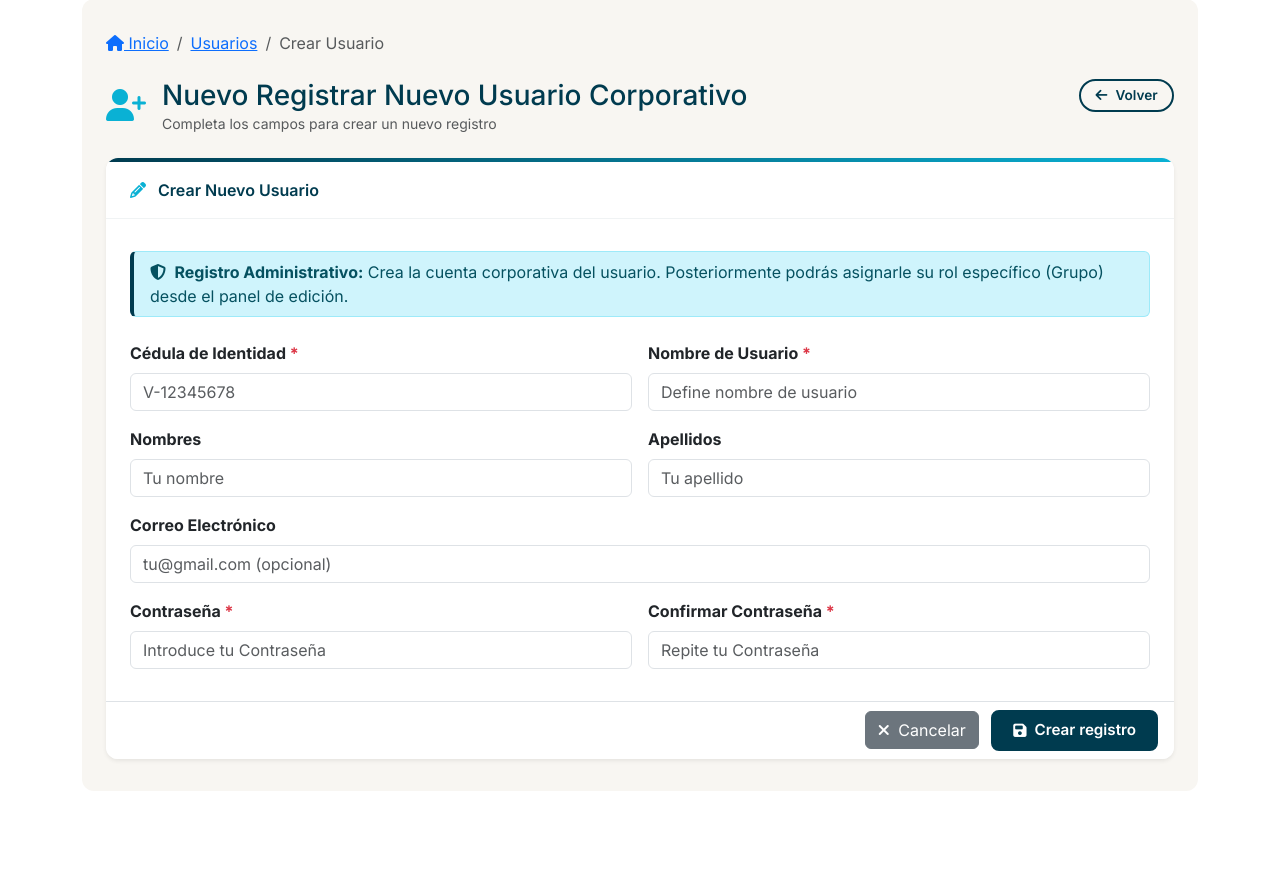
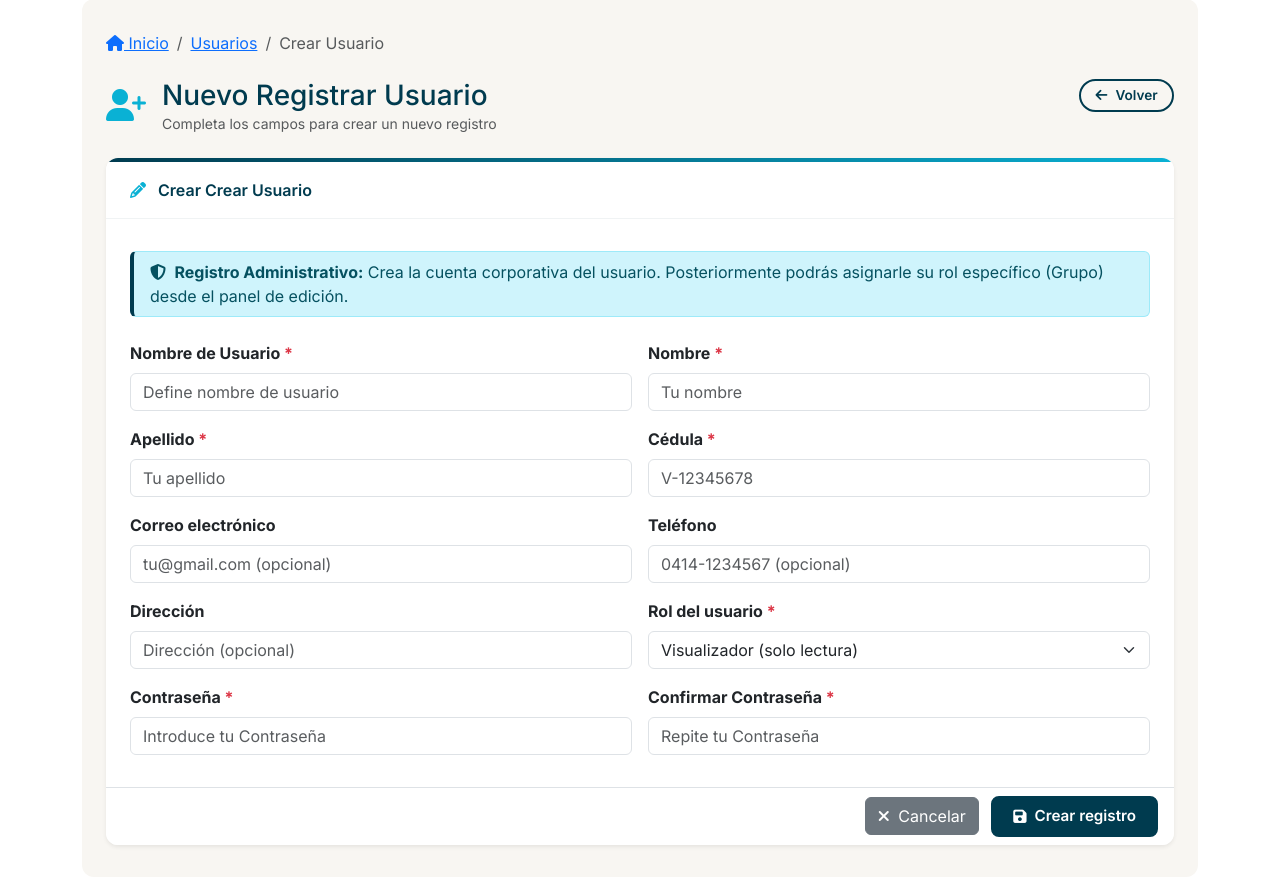
Before and after one commit to Ly239/municipal-consejoj, a Django app: page /users/register/ in a window 1280 px wide. Shown: the part 25-902 px from the top of the page. Before the commit the page ends 816 px from the top, so only its background shows below. Run offline with Django 3.2, Linux system fonts and the light colour scheme; the visitor is signed in with stand-in values (Sample User, id 1); some libraries are stand-ins or nearby versions.

Commit message:
Actualizado el register.html para que muestre sus campos a través de un for loop

```diff
--- a/templates/core/register.html
+++ b/templates/core/register.html
@@ -1,98 +1,40 @@
 {% extends 'core/form_base.html' %}
+{% load static %}
 
 {% block title %}Registrar Usuario - Concejo Municipal de Junín{% endblock %}
 
-{% block form_title %}Gestión de Usuarios{% endblock %}
+{% block form_title %}Usuario{% endblock %}
 {% block breadcrumb_list %}Usuarios{% endblock %}
 {% block form_entity %}Usuario{% endblock %}
 {% block form_icon %}fas fa-user-plus{% endblock %}
-{% block form_heading %}Registrar Nuevo Usuario Corporativo{% endblock %}
-{% block form_heading2 %}Nuevo Usuario{% endblock %}
+{% block form_heading %}Registrar Usuario{% endblock %}
+{% block form_heading2 %}Crear Usuario{% endblock %}
 
 {% block back_url %}{% url 'users:user_list' %}{% endblock %}
 {% block volver_url %}{% url 'users:user_list' %}{% endblock %}
 {% block cancel_url %}{% url 'users:user_list' %}{% endblock %}
 
 {% block form_fields %}
-
   <div class="alert alert-info py-2 mb-4" style="border-left: 4px solid var(--color-dark-blue);">
     <i class="fas fa-shield-alt me-1"></i>
     <strong>Registro Administrativo:</strong> Crea la cuenta corporativa del usuario. Posteriormente podrás asignarle su rol específico (Grupo) desde el panel de edición.
   </div>
 
   <div class="row g-3">
-    <!-- Cédula de Identidad -->
-    <div class="col-md-6">
-      <label for="{{ form.id_number.id_for_label }}" class="form-label fw-bold">
-        Cédula de Identidad <span class="text-danger">*</span>
-      </label>
-      {{ form.id_number }}
-      {% if form.id_number.help_text %}
-        <div class="form-text text-muted small">{{ form.id_number.help_text }}</div>
-      {% endif %}
-      {% if form.id_number.errors %}
-        <div class="text-danger small mt-1">{{ form.id_number.errors.0 }}</div>
-      {% endif %}
-    </div>
-
-    <!-- Nombre de Usuario -->
-    <div class="col-md-6">
-      <label for="{{ form.username.id_for_label }}" class="form-label fw-bold">
-        Nombre de Usuario <span class="text-danger">*</span>
-      </label>
-      {{ form.username }}
-      {% if form.username.errors %}
-        <div class="text-danger small mt-1">{{ form.username.errors.0 }}</div>
-      {% endif %}
-    </div>
-
-    <!-- Nombres -->
-    <div class="col-md-6">
-      <label for="{{ form.first_name.id_for_label }}" class="form-label fw-bold">Nombres</label>
-      {{ form.first_name }}
-      {% if form.first_name.errors %}
-        <div class="text-danger small mt-1">{{ form.first_name.errors.0 }}</div>
-      {% endif %}
-    </div>
-
-    <!-- Apellidos -->
-    <div class="col-md-6">
-      <label for="{{ form.last_name.id_for_label }}" class="form-label fw-bold">Apellidos</label>
-      {{ form.last_name }}
-      {% if form.last_name.errors %}
-        <div class="text-danger small mt-1">{{ form.last_name.errors.0 }}</div>
-      {% endif %}
-    </div>
-
-    <!-- Correo Electrónico -->
-    <div class="col-12">
-      <label for="{{ form.email.id_for_label }}" class="form-label fw-bold">Correo Electrónico</label>
-      {{ form.email }}
-      {% if form.email.errors %}
-        <div class="text-danger small mt-1">{{ form.email.errors.0 }}</div>
-      {% endif %}
-    </div>
-
-    <!-- Contraseña -->
-    <div class="col-md-6">
-      <label for="{{ form.password.id_for_label }}" class="form-label fw-bold">
-        Contraseña <span class="text-danger">*</span>
-      </label>
-      {{ form.password }}
-      {% if form.password.errors %}
-        <div class="text-danger small mt-1">{{ form.password.errors.0 }}</div>
-      {% endif %}
-    </div>
-
-    <!-- Confirmar Contraseña -->
-    <div class="col-md-6">
-      <label for="{{ form.password_confirm.id_for_label }}" class="form-label fw-bold">
-        Confirmar Contraseña <span class="text-danger">*</span>
-      </label>
-      {{ form.password_confirm }}
-      {% if form.password_confirm.errors %}
-        <div class="text-danger small mt-1">{{ form.password_confirm.errors.0 }}</div>
-      {% endif %}
-    </div>
+    <!-- 🆕 Usamos el bucle para que se rendericen TODOS los campos (incluyendo teléfono y dirección) -->
+    {% for field in form %}
+      <div class="col-md-6">
+        <label for="{{ field.id_for_label }}" class="form-label fw-bold">
+          {{ field.label }} {% if field.field.required %}<span class="text-danger">*</span>{% endif %}
+        </label>
+        {{ field }}
+        {% if field.help_text %}
+          <div class="form-text text-muted small">{{ field.help_text }}</div>
+        {% endif %}
+        {% if field.errors %}
+          <div class="text-danger small mt-1">{{ field.errors.0 }}</div>
+        {% endif %}
+      </div>
+    {% endfor %}
   </div>
 {% endblock %}
```
